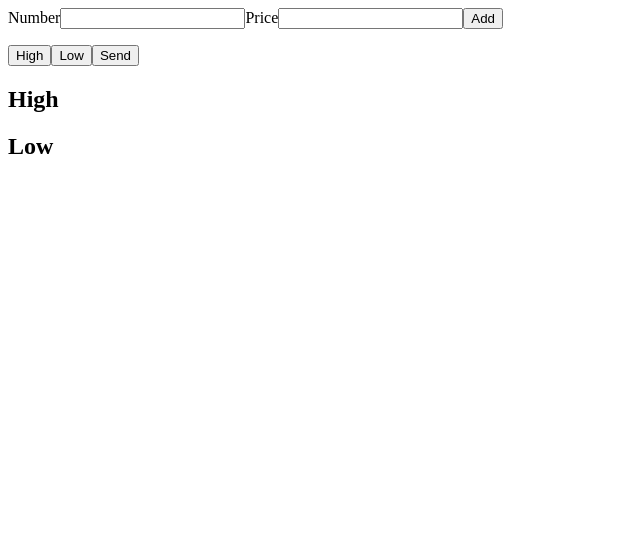
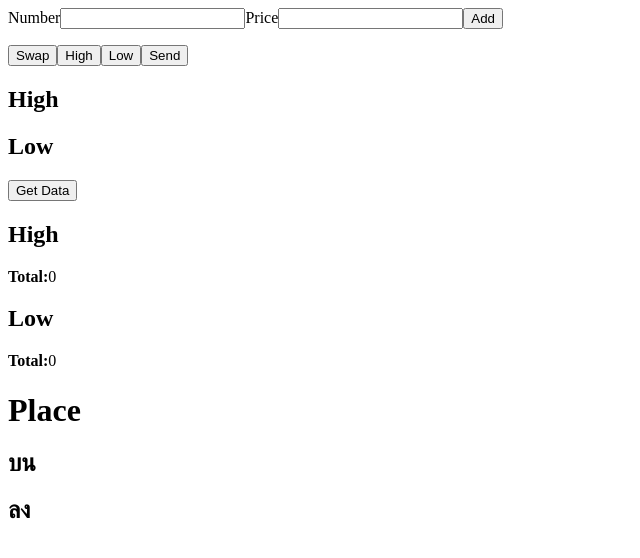
Before and after one commit to jseto/numdist, a Preact app: page / in a window 1280 px wide. Shown: the top 558 px of the page, without its empty margins (0-640 px from the left). Built offline with nearby package versions, Linux system fonts and the light colour scheme.

Commit message:
finish 1st version

```diff
--- a/src/number-collector.tsx
+++ b/src/number-collector.tsx
@@ -6,11 +6,20 @@ export interface NumberCollectorState {
 	tempCollection: Pairs[];
 	highCollection: Pairs[];
 	lowCollection: Pairs[];
+	highData: number[];
+	lowData: number[];
 }
 
 interface Pairs {
 	n: number;
 	b: number;
+}
+
+interface Stats {
+	highTotal: number;
+	lowTotal: number;
+	placeHigh: Pairs[];
+	placeLow: Pairs[];
 }
 
 export class NumberCollector extends Component<{}, NumberCollectorState> {
@@ -19,12 +28,16 @@ export class NumberCollector extends Component<{}, NumberCollectorState> {
 		this.setState({
 			tempCollection:[],
 			highCollection: [],
-			lowCollection: []
+			lowCollection: [],
+			highData:[],
+			lowData:[]
 		})
 	}
 
 	render() {
-		const { n, b, tempCollection, highCollection, lowCollection } = {...this.state}
+		const { n, b, tempCollection, highCollection, lowCollection, highData, lowData } = {...this.state}
+		let stats = this.stats();
+
 		return (
 			<div onKeyDown={ e => this.command( e ) }>
 				<label>Number</label>
@@ -51,6 +64,7 @@ export class NumberCollector extends Component<{}, NumberCollectorState> {
 						)})
 					}
 				</ul>
+				<button onClick={ ()=>this.swap() }>Swap</button>
 				<button onClick={ ()=>this.addToHigh() }>High</button>
 				<button onClick={ ()=>this.addToLow() }>Low</button>
 				<button onClick={ ()=>this.send() }>Send</button>
@@ -62,8 +76,45 @@ export class NumberCollector extends Component<{}, NumberCollectorState> {
 				<ul>
 					{ lowCollection.map( item => <li>{item.n} - {item.b }</li> ) }
 				</ul>
+				<button onClick={ ()=>this.getData() }>Get Data</button>
+				<h2>High</h2>
+				<ul>
+					{ highData.map( ( b, i ) => b>0? <li>{i} - {b}</li> : '' ) }
+				</ul>
+				<p><strong>Total:</strong>{stats.highTotal}</p>
+				<h2>Low</h2>
+				<ul>
+					{ lowData.map( ( b, i ) => b>0? <li>{i} - {b}</li> : '' ) }
+				</ul>
+				<p><strong>Total:</strong>{stats.lowTotal}</p>
+				<h1>Place</h1>
+				<h2>บน</h2>
+					{ stats.placeHigh.map( value => <p>{value.n} - {value.b} --- {this.round(value.b)}</p> ) }
+				<h2>ลง</h2>
+					{ stats.placeLow.map( value => <p>{value.n} - {value.b}</p> ) }
 			</div>
 		);
+	}
+
+  swap(): void {
+		this.setState( (state: NumberCollectorState) =>{
+			let swapCollection = [];
+
+			state.tempCollection.forEach( value =>{
+				let str: string = String(value.n)
+				const swap = str[1]+str[0];
+				console.log( swap )
+				swapCollection.push({
+					n: Number( swap ),
+					b: value.b
+				})
+			})
+			return { tempCollection: state.tempCollection.concat(swapCollection)}
+		})
+  }
+
+	round( x: number ) {
+		return Math.ceil(x/100)*100;
 	}
 
   command( e: KeyboardEvent ) {
@@ -84,6 +135,40 @@ export class NumberCollector extends Component<{}, NumberCollectorState> {
 			}
 		}
   }
+
+	stats(): Stats {
+		let stats: Stats = {
+			highTotal: 0,
+			lowTotal: 0,
+			placeLow: [],
+			placeHigh:[]
+		}
+
+		this.state.highData.forEach( value => stats.highTotal += value );
+		this.state.lowData.forEach( value => stats.lowTotal += value );
+
+		this.state.highData.forEach( ( value, i ) => {
+			const payable = value*70;
+			if ( payable > stats.highTotal ) {
+				stats.placeHigh.push({
+					n: i,
+					b: (payable - stats.highTotal)/70
+				})
+			}
+		})
+
+		this.state.lowData.forEach( ( value, i ) => {
+			const payable = value*70;
+			if ( payable > stats.lowTotal ) {
+				stats.placeLow.push({
+					n: i,
+					b: (payable - stats.lowTotal)/70
+				})
+			}
+		})
+
+		return stats;
+	}
 
   clear() {
     this.setState({
@@ -140,7 +225,9 @@ export class NumberCollector extends Component<{}, NumberCollectorState> {
 				{ n: this.state.n, b: this.state.b }
 			),
 			n: '',
-			b: ''
+			b: '',
+			highData: [],
+			lowData: []
 		}));
 
   }
@@ -151,6 +238,15 @@ export class NumberCollector extends Component<{}, NumberCollectorState> {
 
 	inputNumber(e: Event): void {
 		this.setState({ n: Number( e.target['value'] ) })
+  }
+
+  getData(): void {
+    NumberCollector.getREST('api/number_collector/',{}).then(data =>{
+			this.setState({
+				highData: data[0].high,
+				lowData: data[0].low
+			})
+		})
   }
 
 	static objectToQueryString( obj: Object ): string {
```
Also changed, not shown: test/database/mock-data/db-sql.ts (+8 -4 lines).
